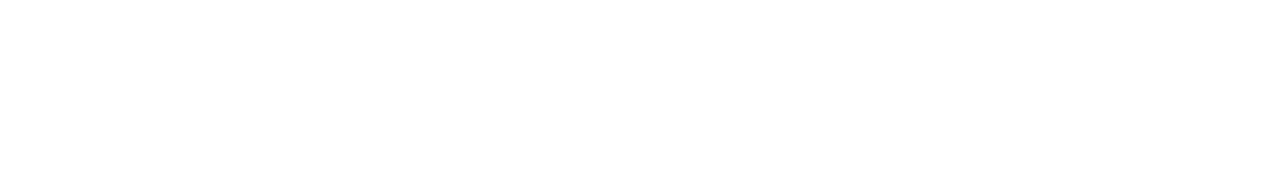
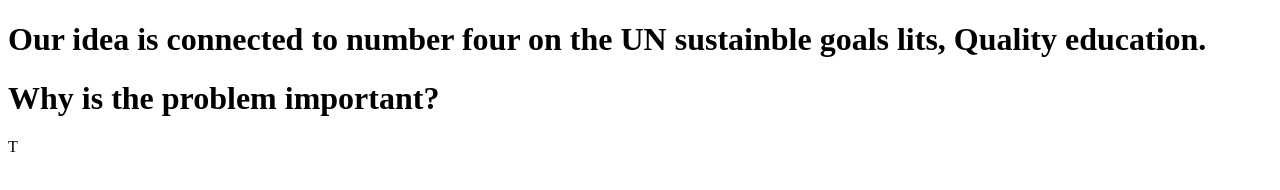
Before and after one commit to denix565/Africe-Reads, a plain HTML site: page index.html in a window 1280 px wide. Drawn offline with Linux system fonts and the light colour scheme.

Commit message:
Update index.html
updated the vieport, removed the link

```diff
--- a/index.html
+++ b/index.html
@@ -5,9 +5,9 @@
   <!-- Mohamed
   -->
   <meta charset="utf-8">
-  <meta name="viewport" content="width=device-width, initial-scale=1"> <!-- Code line to the the left is taken from https://www.w3schools.com/css/css_rwd_viewport.asp-->
+  <meta name="viewport" content="width=device-width, initial-scale=1">
   <link rel="stylesheet" href="style.css">
-  <title></title>
+  <title>Africa Read</title>
 </head>
 
 
@@ -18,9 +18,12 @@
 
 
 <body>
+  <h1>Our idea is connected to number four on the UN sustainble goals lits, Quality education.</h1>
 
   <!-- "Denis make the main body. Scroll down menu, smooth scrooll...
   -->
+  <h1>Why is the problem important?</h1>
+    <p>T</p>
 
 </body>
 
```
